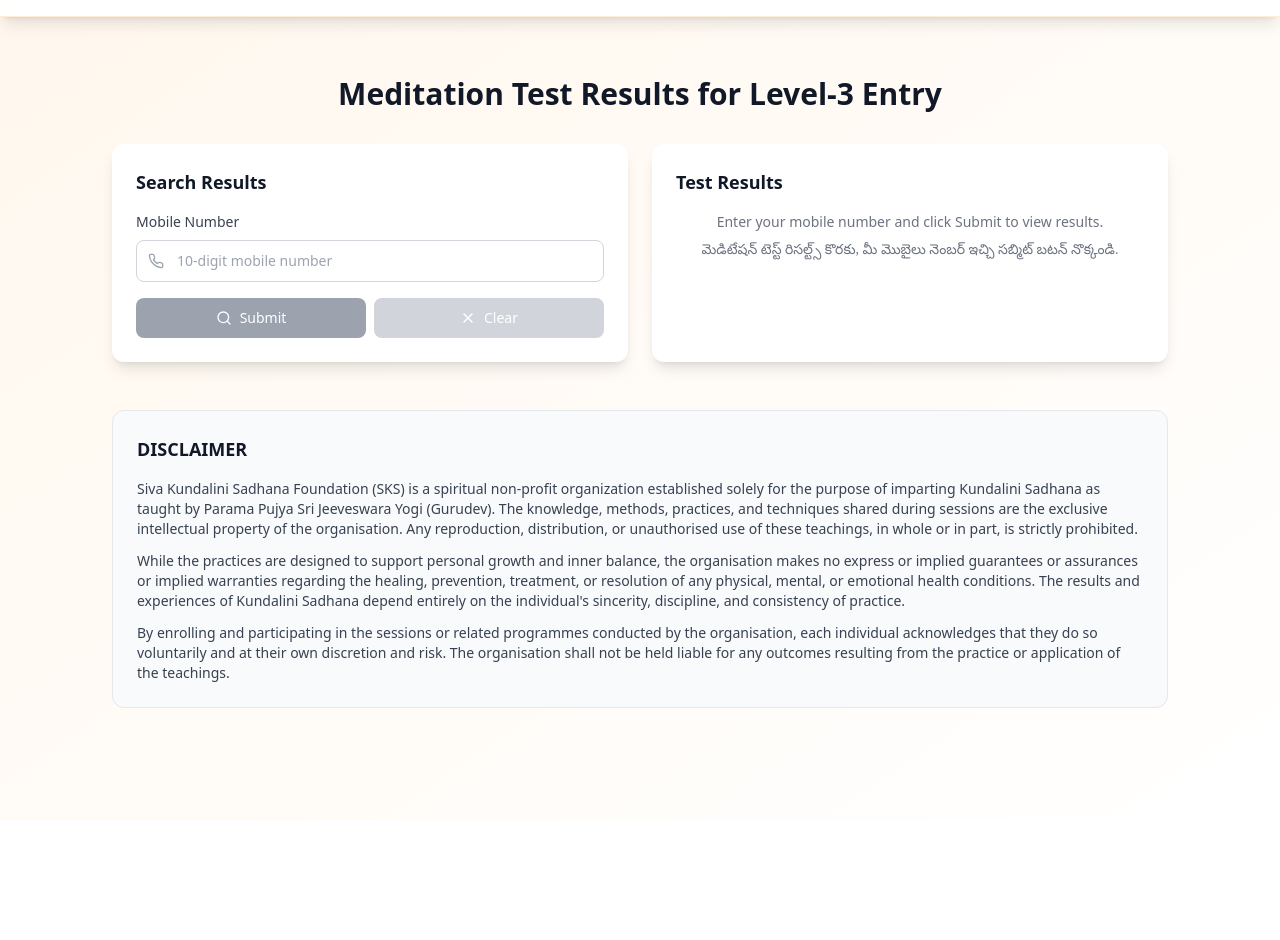
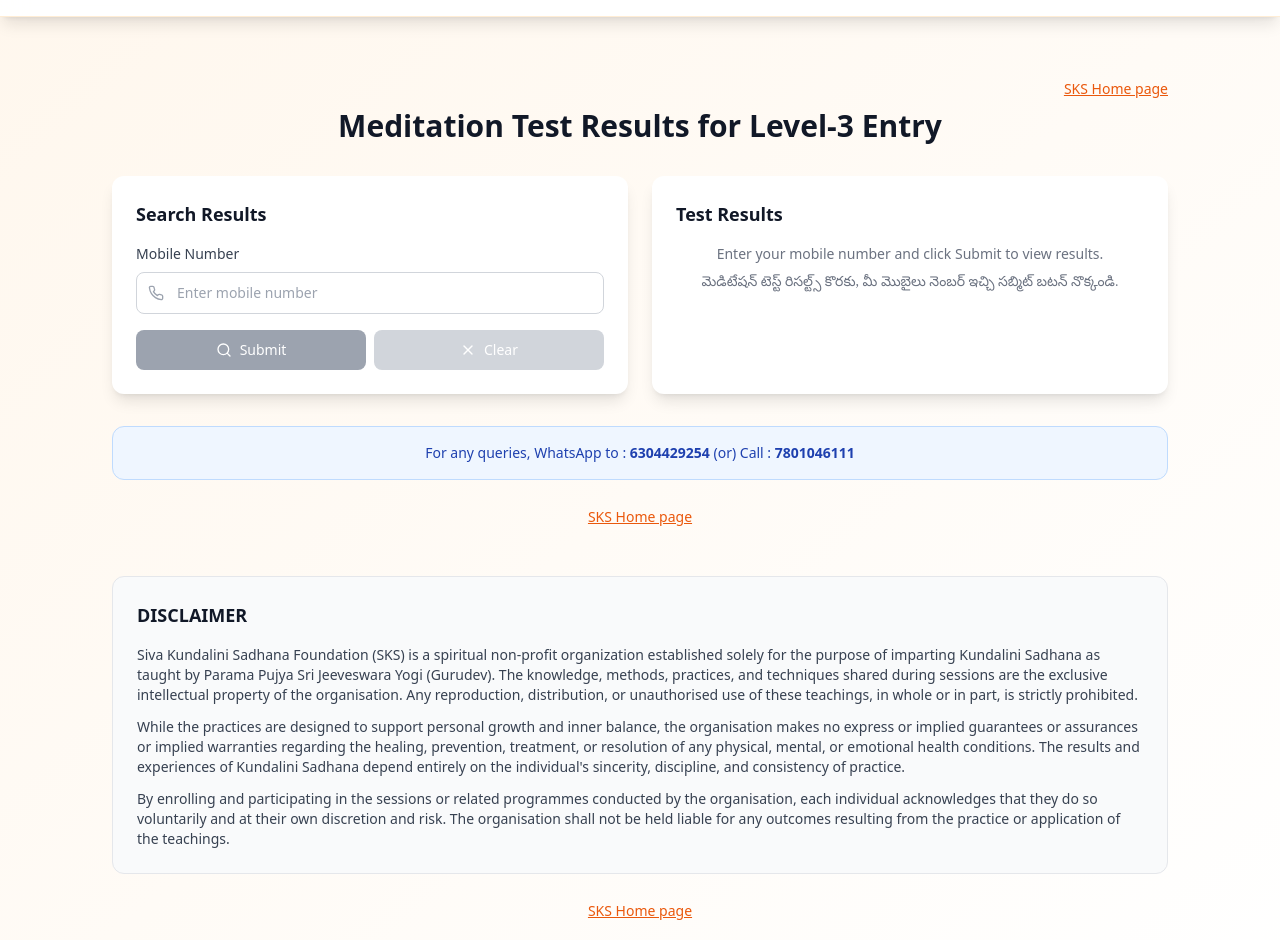
Before and after one commit to srinath1824/sks-website, a React (Vite) app: page /meditation-test-results in a window 1280 px wide. Shown: the part 52-992 px from the top of the page. Before the commit the page ends 872 px from the top, so only its background shows below. Built offline with nearby package versions, Linux system fonts and the light colour scheme.

Commit message:
Meditation test page

```diff
--- a/src/App.tsx
+++ b/src/App.tsx
@@ -51,13 +51,9 @@ function App() {
               </>
             } />
           </Routes>
-          <Routes>
-            <Route path="/" element={
-              <Suspense fallback={<Loading />}>
-                <Footer />
-              </Suspense>
-            } />
-          </Routes>
+          <Suspense fallback={<Loading />}>
+            <Footer />
+          </Suspense>
         </div>
       </Router>
     </HelmetProvider>
--- a/src/components/Contact.tsx
+++ b/src/components/Contact.tsx
@@ -65,12 +65,12 @@ const Contact = () => {
                   <p className="text-gray-600 text-sm">+91 78010 46111</p>
                 </a>
 
-                <a href="https://wa.me/917801046111" target="_blank" rel="noopener noreferrer" className="flex flex-col items-center text-center min-w-[200px] hover:transform hover:scale-105 transition-transform duration-200 no-underline">
+                <a href="https://wa.me/916304429254" target="_blank" rel="noopener noreferrer" className="flex flex-col items-center text-center min-w-[200px] hover:transform hover:scale-105 transition-transform duration-200 no-underline">
                   <div className="bg-orange-100 p-4 rounded-xl mb-3">
                     <WhatsAppIcon />
                   </div>
                   <h4 className="font-semibold text-gray-900 text-base mb-1">WhatsApp Us</h4>
-                  <p className="text-gray-600 text-sm">+91 7801046111</p>
+                  <p className="text-gray-600 text-sm">+91 6304429254</p>
                 </a>
               </div>
             </div>
--- a/src/components/Gallery.tsx
+++ b/src/components/Gallery.tsx
@@ -1,7 +1,9 @@
 import React, { useState } from 'react';
-import { Heart, Image as ImageIcon } from 'lucide-react';
+import { Heart, Image as ImageIcon, Play } from 'lucide-react';
 import LazyImage from './LazyImage';
 import YouTubeVideos from './YouTubeVideos';
+
+
 
 const Gallery = () => {
   const [expandedTestimonial, setExpandedTestimonial] = useState<number | null>(null);
@@ -85,7 +87,9 @@ const Gallery = () => {
           </div>
         </div>
 
-        <YouTubeVideos />
+        <div className="max-w-7xl mx-auto px-4 sm:px-6 lg:px-8">
+          <YouTubeVideos />
+        </div>
 
         {/* Testimonials */}
         <div>
--- a/src/components/Home.tsx
+++ b/src/components/Home.tsx
@@ -7,6 +7,7 @@ const KundaliniKnowledge = lazy(() => import(/* webpackPrefetch: true */ './Kund
 const Courses = lazy(() => import(/* webpackPrefetch: true */ './Courses'));
 const Events = lazy(() => import(/* webpackPrefetch: true */ './Events'));
 const Gallery = lazy(() => import(/* webpackPrefetch: true */ './Gallery'));
+
 const Mission = lazy(() => import(/* webpackPrefetch: true */ './Mission'));
 const Contact = lazy(() => import(/* webpackPrefetch: true */ './Contact'));
 const Hero = lazy(() => import(/* webpackPrefetch: true */ './Hero'));
--- a/src/components/Results.tsx
+++ b/src/components/Results.tsx
@@ -53,7 +53,7 @@ const Results: React.FC = () => {
       const response = await fetch(`${import.meta.env.VITE_API_URL}/api/search-result`, {
         method: 'POST',
         headers: { 'Content-Type': 'application/json' },
-        body: JSON.stringify({ mobileNumber: phoneNumber })
+        body: JSON.stringify({ mobileNumber: phoneNumber.replace(/[^0-9]/g, '') })
       });
 
       const apiResult = await response.json();
@@ -65,7 +65,7 @@ const Results: React.FC = () => {
           currentGroup: apiResult.data.current_group,
           examDate: apiResult.data.exam_date,
           result: apiResult.data.result as 'Selected' | 'Not Selected',
-          whatsappLink: apiResult.data.result === 'Selected' ? apiResult.whatsappLink : undefined
+          whatsappLink: apiResult.data.result.toLowerCase() === 'selected' ? apiResult.whatsappLink : undefined
         };
         setResult(resultData);
       } else {
@@ -108,10 +108,20 @@ const Results: React.FC = () => {
     <div className="min-h-screen bg-gradient-to-br from-orange-50 to-white pt-20 pb-12 lg:pb-16">
       <div className="container mx-auto px-4 lg:px-8 xl:px-12 py-8 lg:py-12 max-w-6xl">
         {/* Header */}
-        <div className="text-center mb-8">
-          <h1 className="text-2xl md:text-3xl font-bold text-gray-900 mb-2">
+        <div className="mb-8">
+          <div className="text-right mb-2">
+            <a
+              href="/"
+              className="text-orange-600 hover:text-orange-700 font-medium text-sm underline"
+            >
+              SKS Home page
+            </a>
+          </div>
+          <div className="text-center">
+            <h1 className="text-2xl md:text-3xl font-bold text-gray-900">
               Meditation Test Results for Level-3 Entry
             </h1>
+          </div>
         </div>
 
         <div className="grid grid-cols-1 lg:grid-cols-2 gap-6">
@@ -128,34 +138,18 @@ const Results: React.FC = () => {
                   <input
                     type="tel"
                     value={phoneNumber}
-                    onChange={(e) => {
-                      const value = e.target.value.replace(/[^0-9]/g, '');
-                      if (value.length <= 10) {
-                        setPhoneNumber(value);
-                      }
-                    }}
-                    placeholder="10-digit mobile number"
+                    onChange={(e) => setPhoneNumber(e.target.value)}
+                    placeholder="Enter mobile number"
                     className="w-full pl-10 pr-10 py-2.5 border border-gray-300 rounded-lg focus:ring-2 focus:ring-orange-500 focus:border-transparent text-sm"
-                    pattern="[0-9]{10}"
-                    maxLength={10}
                     required
                   />
-                  {/* {phoneNumber && (
-                    <button
-                      type="button"
-                      onClick={() => setPhoneNumber('')}
-                      className="absolute right-3 top-1/2 transform -translate-y-1/2 text-gray-400 hover:text-gray-600"
-                    >
-                      <X className="w-4 h-4" />
-                    </button>
-                  )} */}
                 </div>
               </div>
 
               <div className="flex gap-2">
                 <button
                   type="submit"
-                  disabled={isLoading || phoneNumber.length !== 10}
+                  disabled={isLoading || phoneNumber.length < 1}
                   className="flex-1 bg-orange-600 text-white py-2.5 px-4 rounded-lg font-medium hover:bg-orange-700 disabled:bg-gray-400 disabled:cursor-not-allowed transition-colors flex items-center justify-center gap-2 text-sm"
                 >
                   {isLoading ? (
@@ -239,6 +233,7 @@ const Results: React.FC = () => {
 
                   <div className="sm:col-span-2">
                     {result.result.toLocaleLowerCase() === 'selected' ? (
+                      result.whatsappLink ? (
                         <a
                           href={result.whatsappLink}
                           target="_blank"
@@ -248,6 +243,16 @@ const Results: React.FC = () => {
                           <ExternalLink className="w-4 h-4" />
                           Join Level-3 Group
                         </a>
+                      ) : (
+                        <div className="bg-green-50 border border-green-200 rounded-lg p-4 mt-1">
+                          <p className="text-green-800 text-sm font-medium mb-2">
+                            Congratulations! You have been selected for Level-3.
+                          </p>
+                          <p className="text-green-700 text-sm">
+                            Please contact us at <strong>6304429254</strong> to join the Level-3 group.
+                          </p>
+                        </div>
+                      )
                     ) : (
                       <div className="bg-orange-50 border border-orange-200 rounded-lg p-4 mt-1">
                         <p className="text-orange-800 text-sm font-medium mb-3">
@@ -260,15 +265,6 @@ const Results: React.FC = () => {
                     )}
                   </div>
                 </div>
-
-                {/* Contact Information - Common for both Selected and Not Selected */}
-                <div className="mt-4 pt-4 border-t border-gray-200">
-                  <div className="bg-blue-50 border border-blue-200 rounded-lg p-3">
-                    <p className="text-blue-800 text-sm font-medium text-center">
-                      For any queries, WhatsApp to : <strong>6304429254</strong> (or) Call : <strong>7801046111</strong>
-                    </p>
-                  </div>
-                </div>
               </>
             ) : (
               <div className="text-center">
@@ -279,6 +275,24 @@ const Results: React.FC = () => {
               </div>
             )}
           </div>
+        </div>
+
+
+        {/* Contact Information */}
+        <div className="mt-8 bg-blue-50 border border-blue-200 rounded-xl p-4">
+          <p className="text-blue-800 text-sm font-medium text-center">
+            For any queries, WhatsApp to : <strong>6304429254</strong> (or) Call : <strong>7801046111</strong>
+          </p>
+        </div>
+
+        {/* SKS Home Page Link after Results */}
+        <div className="mt-6 text-center">
+          <a
+            href="/"
+            className="text-orange-600 hover:text-orange-700 font-medium text-sm underline"
+          >
+            SKS Home page
+          </a>
         </div>
 
         {/* Disclaimer */}
@@ -296,6 +310,16 @@ const Results: React.FC = () => {
             </p>
           </div>
         </div>
+
+        {/* SKS Home Page Link after Disclaimer */}
+        <div className="mt-6 text-center">
+          <a
+            href="/"
+            className="text-orange-600 hover:text-orange-700 font-medium text-sm underline"
+          >
+            SKS Home page
+          </a>
+        </div>
       </div>
     </div>
   );
```
Also changed, not shown: src/components/YouTubeVideos.tsx (+37 -10 lines), 2 other files (tests, documents, lock files or other folders). Lines whose indentation alone changed are shown as unchanged.
